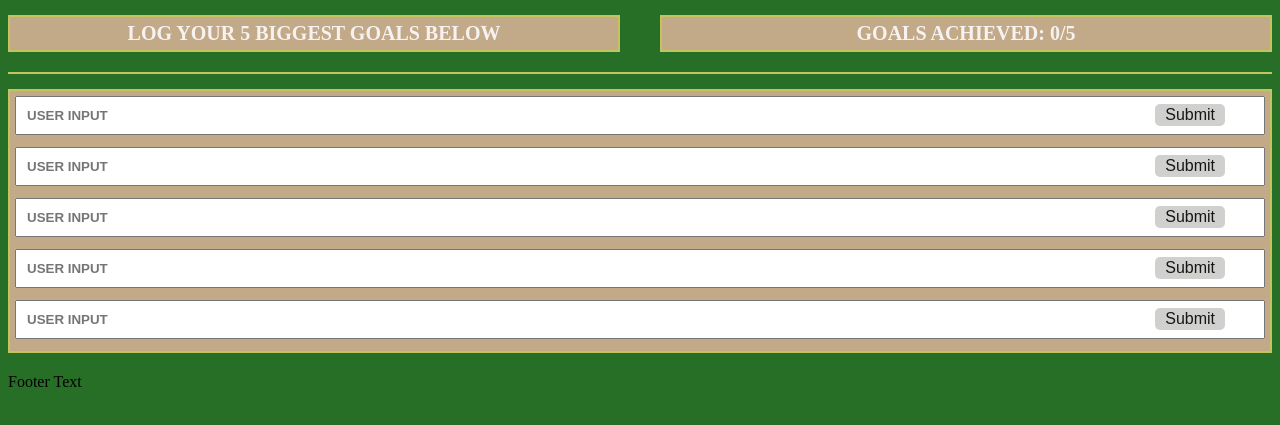
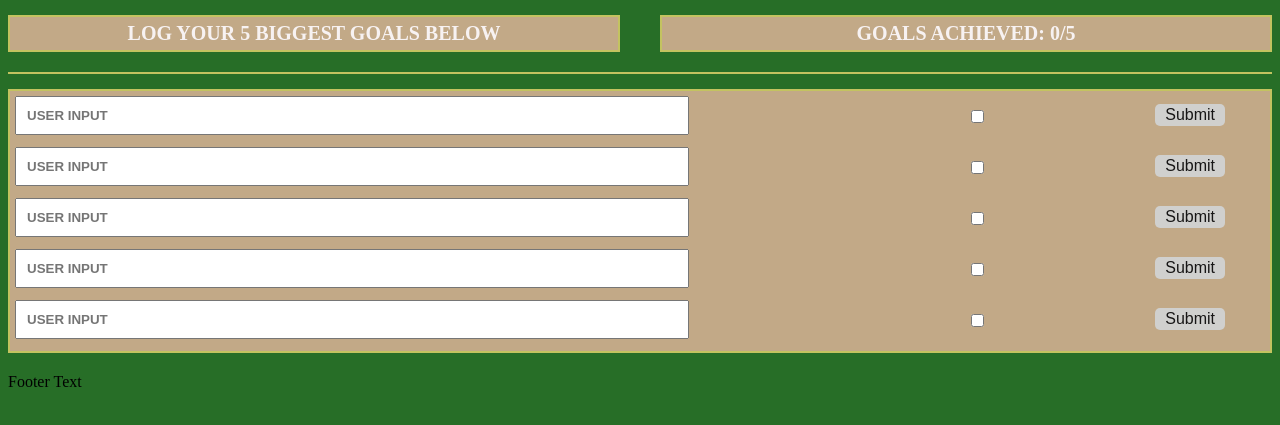
Before and after one commit to marylfisher/GoalTrackerProject, a plain HTML site: page index.html in a window 1280 px wide. Shown: the part 121-546 px from the top of the page. Drawn offline with Linux system fonts and the light colour scheme.

Commit message:
Update index.html
RE ADDED CHECKBOXES

```diff
--- a/index.html
+++ b/index.html
@@ -39,22 +39,27 @@
                     <div class="input-group">
                         <input type="text" placeholder="USER INPUT">
                         <button type="submit">Submit</button>
+                        <input type="checkbox">
                     </div>
                     <div class="input-group">
                         <input type="text" placeholder="USER INPUT">
                         <button type="submit">Submit</button>
+                        <input type="checkbox">
                     </div>
                     <div class="input-group">
                         <input type="text" placeholder="USER INPUT">
                         <button type="submit">Submit</button>
+                        <input type="checkbox">
                     </div>
                     <div class="input-group">
                         <input type="text" placeholder="USER INPUT">
                         <button type="submit">Submit</button>
+                        <input type="checkbox">
                     </div>
                     <div class="input-group">
                         <input type="text" placeholder="USER INPUT">
                         <button type="submit">Submit</button>
+                        <input type="checkbox">
                     </div>
                 </section>
 
```
